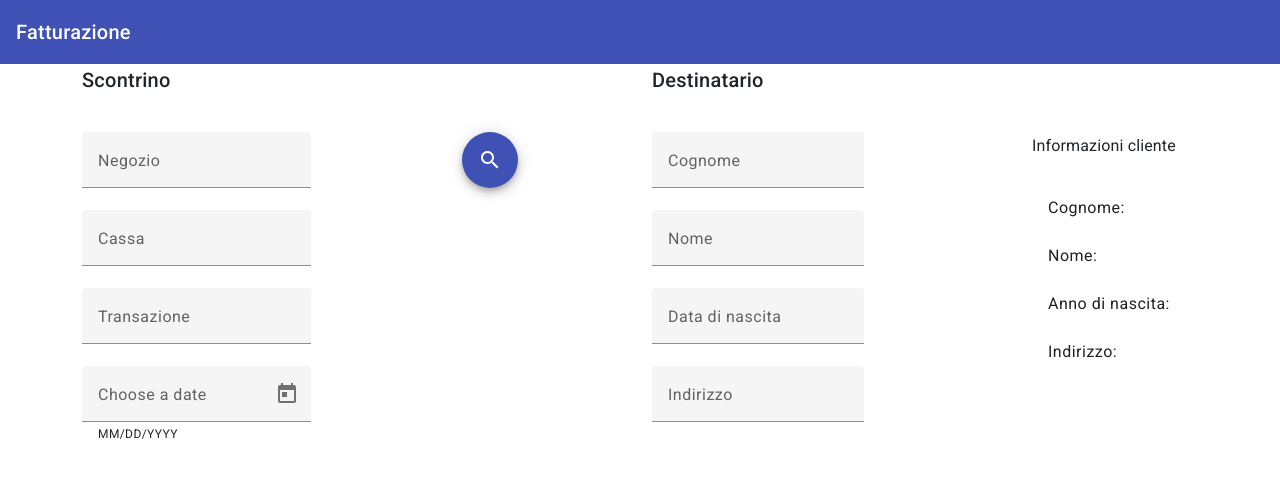
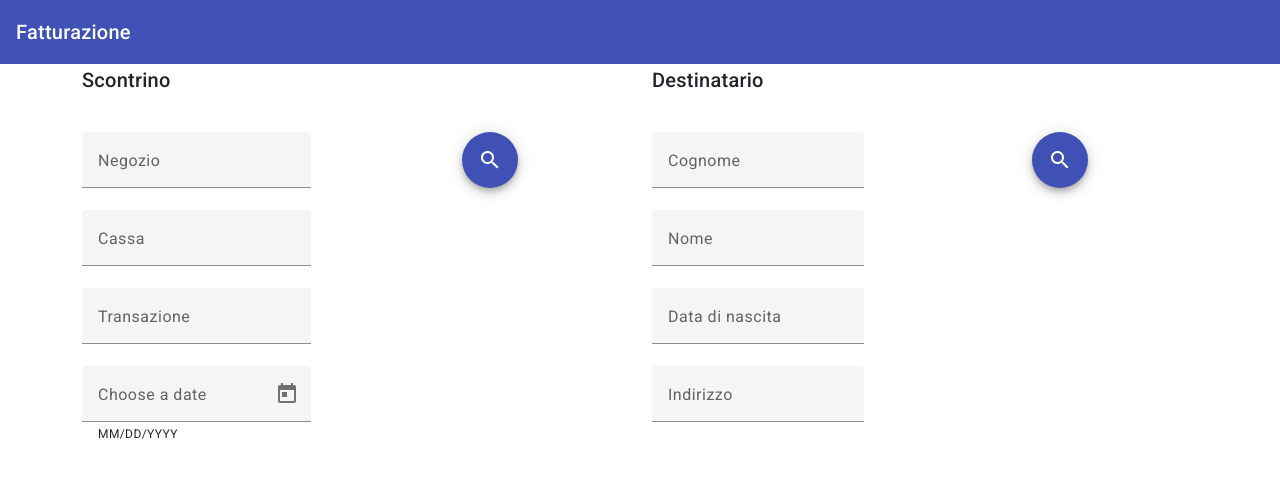
Before and after one commit to michaellaros/fatturazione, an Angular app: page / in a window 1280 px wide. Shown: the top 478 px of the page. Built offline with nearby package versions, Linux system fonts and the light colour scheme.

Commit message:
try surname

```diff
--- a/src/app/app.module.ts
+++ b/src/app/app.module.ts
@@ -12,6 +12,7 @@ import { HttpService } from './services/http.service';
 import { HttpClientModule } from '@angular/common/http';
 import { NgbModule } from '@ng-bootstrap/ng-bootstrap';
 import { ModaleRicevutaComponent } from './components/modale-ricevuta/modale-ricevuta.component';
+import { ModaleClientiComponent } from './components/filtro-clienti/modale-clienti/modale-clienti.component';
 
 @NgModule({
   declarations: [
@@ -20,6 +21,7 @@ import { ModaleRicevutaComponent } from './components/modale-ricevuta/modale-ric
     FiltroRicevutaComponent,
     DetailListComponent,
     ModaleRicevutaComponent,
+    ModaleClientiComponent,
   ],
   imports: [
     BrowserModule,
--- a/src/app/components/filtro-clienti/filtro-clienti.component.html
+++ b/src/app/components/filtro-clienti/filtro-clienti.component.html
@@ -1,33 +1,37 @@
   <div class="row">
     <div class="col-md-8">
-    <form #filtroRicevuta="ngForm" (ngSubmit)="saveDetails(filtroRicevuta)">
+      <form [formGroup]="form" id="form" >
         <mat-form-field appearance="fill">
             <mat-label>Cognome</mat-label>
-          <input matInput name="Cognome" ngModel>
+            <input matInput name="clientSurname" >
         </mat-form-field>
         <mat-form-field appearance="fill" class="input">
             <mat-label>Nome</mat-label>
-          <input matInput name="Nome" ngModel>
+            <input matInput name="clientName" >
         </mat-form-field>
         <mat-form-field appearance="fill" class="input">
           <mat-label>Data di nascita</mat-label>
-        <input matInput name="Data di nascita" ngModel>
+          <input matInput name="birthDate" >
         </mat-form-field>
         <mat-form-field appearance="fill" class="input">
           <mat-label>Indirizzo</mat-label>
-        <input matInput name="Indirizzo" ngModel>
+          <input matInput name="clientAdress" >
         </mat-form-field>
       </form>
     </div>
-
     <div class="col-md-4">
-    <h3>Informazioni cliente</h3>
+      <button mat-fab color="primary" (click)="RicercaCliente(form)">
+          <mat-icon>search</mat-icon>
+      </button>
+  </div>
+    <div class="col-md-4">
+      <!-- <h3>Informazioni cliente</h3>
       <mat-list role="list">
 
-      <mat-list-item role="listitem" >Cognome:</mat-list-item>
-      <mat-list-item role="listitem" >Nome:</mat-list-item>
-      <mat-list-item role="listitem" >Anno di nascita:</mat-list-item>
-      <mat-list-item role="listitem" >Indirizzo:</mat-list-item>
-    </mat-list>
+        <mat-list-item role="listitem" >Cognome:{{cliente.cognome}}</mat-list-item>
+        <mat-list-item role="listitem" >Nome:{{cliente.nome}}</mat-list-item>
+        <mat-list-item role="listitem" >Anno di nascita:{{cliente.data_nascita}}</mat-list-item>
+        <mat-list-item role="listitem" >Indirizzo:{{cliente.indirizzo}}</mat-list-item>
+      </mat-list> -->
     </div>
   </div>
--- a/src/app/components/filtro-clienti/filtro-clienti.component.ts
+++ b/src/app/components/filtro-clienti/filtro-clienti.component.ts
@@ -1,6 +1,10 @@
 import { Component } from '@angular/core';
 import {FiltroCliente} from 'src/app/models/filtroCliente';
 import { HttpService } from 'src/app/services/http.service';
+import { ModaleClientiComponent } from '../filtro-clienti/modale-clienti/modale-clienti.component';
+import { MatDialog } from '@angular/material/dialog';
+import { FormBuilder, FormControl, FormGroup } from '@angular/forms';
+import { Cliente } from 'src/app/models/cliente';
 
 @Component({
   selector: 'app-filtro-clienti',
@@ -8,19 +12,38 @@ import { HttpService } from 'src/app/services/http.service';
   styleUrls: ['./filtro-clienti.component.css']
 })
 export class FiltroClientiComponent {
+  filtroCliente!: FiltroCliente;
+  cliente!:Cliente;
+  public form:FormGroup;
 
-filtroCliente!: FiltroCliente;
-
-constructor(private httpTest: HttpService){
+constructor(private httpclient:HttpService,private fb:FormBuilder,private dialog: MatDialog){
+              this.form = this.fb.group({
+                Cognome: new FormControl(),
+                Nome: new FormControl(),
+                Anno_di_nascita: new FormControl(),
+                Indirizzo: new FormControl()
+              });
 
 }
+RicercaCliente(form:any){
+  console.log(JSON.stringify(form.value, null, 4));
+  this.httpclient.RicercaCliente(form.value)
+  .subscribe({
+    next: (data) => {this.openDialog(data.clienti)},
+    complete: () => console.info('complete')
+});
+}
 
-
-ngOnInit(){
+openDialog(clienti:Cliente[]): void {
+  const dialogRef = this.dialog.open(ModaleClientiComponent, {data:clienti
+  });
+  dialogRef.afterClosed().subscribe(result => {
+    console.log(result);
+  });
 
 }
+saveDetails(form:any) {
+ alert('SUCCESS!! :-)\n\n' + JSON.stringify(form.value, null, 4));
+  }
 
-saveDetails(form: any) {
-  alert('SUCCESS!! :-)\n\n' + JSON.stringify(form.value, null, 4));
 }
-}
--- /dev/null
+++ b/src/app/components/filtro-clienti/modale-clienti/modale-clienti.component.html
@@ -0,0 +1,12 @@
+<h1 mat-dialog-title>Selezionare la ricevuta desiderata:</h1>
+<div mat-dialog-content>
+    <mat-selection-list #ClientiList [multiple]="false">
+      <mat-list-option *ngFor="let cliente of clienti" [value]="cliente">
+        {{cliente}}
+      </mat-list-option>
+    </mat-selection-list>
+</div>
+<div mat-dialog-actions>
+  <button mat-button [mat-dialog-close]="ClientiList.selectedOptions.hasValue() ? ClientiList.selectedOptions.selected[0].value : null">conferma</button>
+
+</div>
--- /dev/null
+++ b/src/app/components/filtro-clienti/modale-clienti/modale-clienti.component.ts
@@ -0,0 +1,23 @@
+import { Component,Inject } from '@angular/core';
+import { MatDialogRef, MAT_DIALOG_DATA } from '@angular/material/dialog';
+import { Cliente } from 'src/app/models/cliente';
+
+@Component({
+  selector: 'app-modale-clienti',
+  templateUrl: './modale-clienti.component.html',
+  styleUrls: ['./modale-clienti.component.css']
+})
+export class ModaleClientiComponent {
+
+  clienti:Cliente[];
+  clienteSelezionato:Cliente|null = null;
+
+  constructor(public dialogRef: MatDialogRef<ModaleClientiComponent>,
+    @Inject(MAT_DIALOG_DATA) public data: Cliente[]){
+      this.clienti = data;
+  }
+
+  onNoClick(): void {
+    this.dialogRef.close();
+  }
+}
--- /dev/null
+++ b/src/app/models/cliente.ts
@@ -0,0 +1,7 @@
+export interface Cliente{
+  cognome:string,
+  nome:string,
+  data_nascita:Date,
+  indirizzo:string,
+  email:string
+}
--- a/src/app/services/http.service.ts
+++ b/src/app/services/http.service.ts
@@ -4,6 +4,9 @@ import { Observable, throwError } from 'rxjs';
 import {catchError} from 'rxjs/operators';
 import { Ricevuta } from '../models/ricevuta';
 import { FiltroRicevuta } from '../models/filtroRicevuta';
+import { FiltroCliente } from '../models/filtroCliente';
+import { Cliente } from '../models/cliente';
+
 
 
 
@@ -24,10 +27,16 @@ export class HttpService {
     return this.http.get<{ricevute:Ricevuta[]}>(this.urlAPI+"Ricevuta/DB/")
                   .pipe(catchError((error:HttpErrorResponse) => throwError(() =>new Error(error.message || "Server error!"))));
   }
+
   GetRicevuta(fileName:string){
     console.log(this.urlAPI+"Ricevuta?fileName="+fileName);
     return this.http.post<Ricevuta>(this.urlAPI+"Ricevuta/GetRicevuta",{fileName})
                   .pipe(catchError((error:HttpErrorResponse) => throwError(() =>new Error(error.message || "Server error!"))));
+  }
+
+  RicercaCliente(filtriCliente:any){
+    return this.http.post<{clienti:Cliente[]}>(this.urlAPI+"Cliente/Cliente/",filtriCliente)
+                  .pipe(catchError((error:HttpErrorResponse) => throwError(() =>new Error( error.message || "Server error!"))));
   }
 
   RicercaRicevuta(filtriRicevuta:any){
```
Also changed, not shown: src/app/components/filtro-clienti/modale-clienti/modale-clienti.component.css (added), 1 other file (tests, documents, lock files or other folders). Lines whose indentation alone changed are shown as unchanged.
